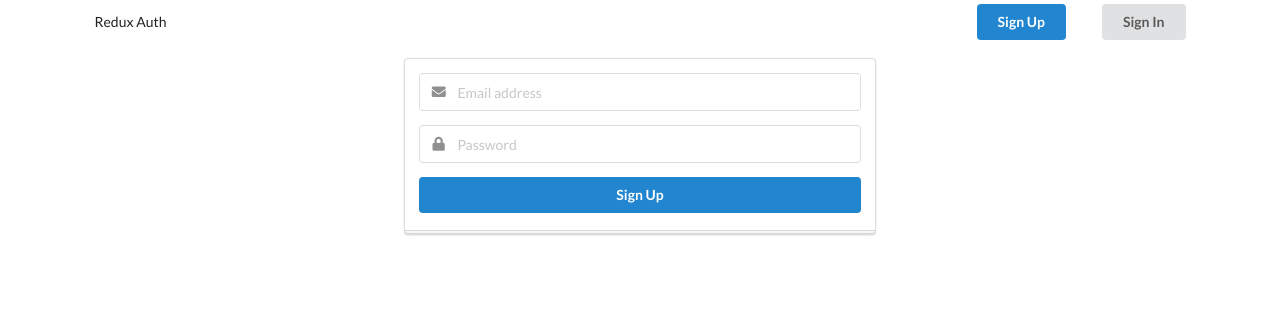
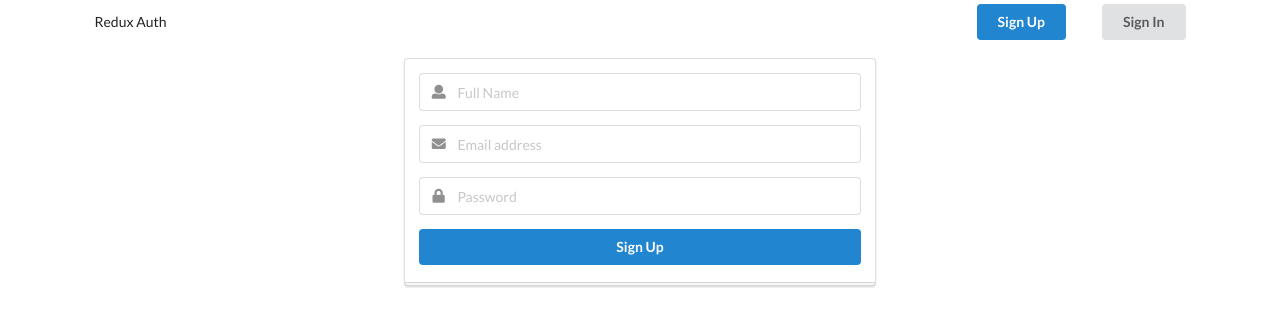
Before and after one commit to franknavarro/AuthClient, a React (Create React App) app: page /signup in a window 1280 px wide. Shown: the top 326 px of the page. Built offline with nearby package versions, Linux system fonts and the light colour scheme.

Commit message:
Made sign form a HOC

```diff
--- a/src/actions/index.js
+++ b/src/actions/index.js
@@ -12,7 +12,7 @@ export const signup = (formProps, callback) => async dispatch => {
     localStorage.setItem('token', response.data.token);
     callback();
   } catch (e) {
-    dispatch({ type: AUTH_ERROR, payload: 'Email in use' });
+    dispatch({ type: AUTH_ERROR, payload: 'Email is already in use' });
   }
 };
 
@@ -36,7 +36,7 @@ export const signin = (formProps, callback) => async dispatch => {
     localStorage.setItem('token', response.data.token);
     callback();
   } catch (e) {
-    dispatch({ type: AUTH_ERROR, payload: 'Invalid login credentials' });
+    dispatch({ type: AUTH_ERROR, payload: 'Incorrect username or password' });
   }
 };
 
--- a/src/components/auth/SignField.js
+++ b/src/components/auth/SignField.js
@@ -1,12 +1,18 @@
 import React from 'react';
-import { Field } from 'redux-form';
 
 export default props => {
+  const isPassword = props.input.name === 'password' ? 'password' : undefined;
+  const type = props.type || isPassword || 'text';
   return (
     <div className="field">
       <div className="ui left icon input">
         <i className={`${props.icon} icon`} />
-        <Field {...props} />
+        <input
+          {...props.input}
+          type={type}
+          placeholder={props.placeholder}
+          autoComplete={props.autoComplete}
+        />
       </div>
     </div>
   );
--- a/src/components/auth/SignForm.js
+++ /dev/null
@@ -1,80 +0,0 @@
-import React, { Component } from 'react';
-import { compose } from 'redux';
-import { connect } from 'react-redux';
-import { reduxForm } from 'redux-form';
-import { clearError } from '../../actions';
-
-import SignField from './SignField';
-
-class SignForm extends Component {
-  onSubmit = formProps => {
-    this.props.onSubmit(formProps, () => {
-      this.props.history.push('/feature');
-    });
-  };
-
-  componentWillUnmount() {
-    this.props.clearError();
-  }
-
-  renderErrorMessage() {
-    if (this.props.errorMessage) {
-      return (
-        <div className="ui error message">
-          <p>{this.props.errorMessage}</p>
-        </div>
-      );
-    }
-
-    return null;
-  }
-
-  render() {
-    const { handleSubmit } = this.props;
-    return (
-      <div className="ui middle aligned center aligned grid">
-        <div className="column" style={{ maxWidth: '500px' }}>
-          <form
-            onSubmit={handleSubmit(this.onSubmit)}
-            className="ui large form error"
-          >
-            <div className="ui stacked segment">
-              <SignField
-                name="email"
-                type="text"
-                component="input"
-                autoComplete="none"
-                placeholder="Email address"
-                icon="envelope"
-              />
-              <SignField
-                name="password"
-                type="password"
-                component="input"
-                autoComplete="none"
-                placeholder="Password"
-                icon="lock"
-              />
-              <button className="ui fluid button primary">
-                {this.props.buttonName}
-              </button>
-            </div>
-            {this.renderErrorMessage()}
-          </form>
-        </div>
-      </div>
-    );
-  }
-}
-
-const mapStateToProps = state => {
-  return { errorMessage: state.auth.errorMessage };
-};
-
-export default compose(
-  connect(
-    mapStateToProps,
-    { clearError },
-  ),
-  reduxForm({ form: 'signin' }),
-)(SignForm);
--- a/src/components/auth/Signin.js
+++ b/src/components/auth/Signin.js
@@ -1,13 +1,30 @@
 import React from 'react';
-import SignForm from './SignForm';
-import { connect } from 'react-redux';
+import { Field } from 'redux-form';
+
 import { signin } from '../../actions';
+import signForm from './signForm';
+import SignField from './SignField';
 
 const Signin = props => {
-  return <SignForm {...props} buttonName="Sign In" />;
+  return (
+    <>
+      <Field
+        name="email"
+        component={SignField}
+        autoComplete="off"
+        placeholder="Email address"
+        icon="envelope"
+      />
+      <Field
+        name="password"
+        type="password"
+        component={SignField}
+        autoComplete="off"
+        placeholder="Password"
+        icon="lock"
+      />
+    </>
+  );
 };
 
-export default connect(
-  null,
-  { onSubmit: signin },
-)(Signin);
+export default signForm(Signin, { name: 'Sign In', onSubmit: signin });
--- a/src/components/auth/Signup.js
+++ b/src/components/auth/Signup.js
@@ -1,13 +1,37 @@
 import React from 'react';
-import SignForm from './SignForm';
-import { connect } from 'react-redux';
+import { Field } from 'redux-form';
+
 import { signup } from '../../actions';
+import signForm from './signForm';
+import SignField from './SignField';
 
-const Signup = props => {
-  return <SignForm {...props} buttonName="Sign Up" />;
+const Signin = props => {
+  return (
+    <>
+      <Field
+        name="name"
+        component={SignField}
+        autoComplete="off"
+        placeholder="Full Name"
+        icon="user"
+      />
+      <Field
+        name="email"
+        component={SignField}
+        autoComplete="off"
+        placeholder="Email address"
+        icon="envelope"
+      />
+      <Field
+        name="password"
+        type="password"
+        component={SignField}
+        autoComplete="off"
+        placeholder="Password"
+        icon="lock"
+      />
+    </>
+  );
 };
 
-export default connect(
-  null,
-  { onSubmit: signup },
-)(Signup);
+export default signForm(Signin, { name: 'Sign Up', onSubmit: signup });
--- /dev/null
+++ b/src/components/auth/signForm.js
@@ -0,0 +1,62 @@
+import React, { Component } from 'react';
+import { compose } from 'redux';
+import { connect } from 'react-redux';
+import { reduxForm } from 'redux-form';
+import { clearError } from '../../actions';
+
+export default (ChildComponent, { onSubmit, name }) => {
+  class ComposedComponent extends Component {
+    onSubmit = formProps => {
+      this.props.onSubmit(formProps, () => {
+        this.props.history.push('/feature');
+      });
+    };
+
+    componentWillUnmount() {
+      this.props.clearError();
+    }
+
+    renderErrorMessage() {
+      if (this.props.errorMessage) {
+        return (
+          <div className="ui error message">
+            <p>{this.props.errorMessage}</p>
+          </div>
+        );
+      }
+      return null;
+    }
+
+    render() {
+      const { handleSubmit } = this.props;
+      return (
+        <div className="ui middle aligned center aligned grid">
+          <div className="column" style={{ maxWidth: '500px' }}>
+            <form
+              onSubmit={handleSubmit(this.onSubmit)}
+              className="ui large form error"
+            >
+              <div className="ui stacked segment">
+                <ChildComponent {...this.props} />
+                <button className="ui fluid button primary">{name}</button>
+              </div>
+              {this.renderErrorMessage()}
+            </form>
+          </div>
+        </div>
+      );
+    }
+  }
+
+  const mapStateToProps = state => {
+    return { errorMessage: state.auth.errorMessage };
+  };
+
+  return compose(
+    connect(
+      mapStateToProps,
+      { onSubmit, clearError },
+    ),
+    reduxForm({ form: name }),
+  )(ComposedComponent);
+};
```
